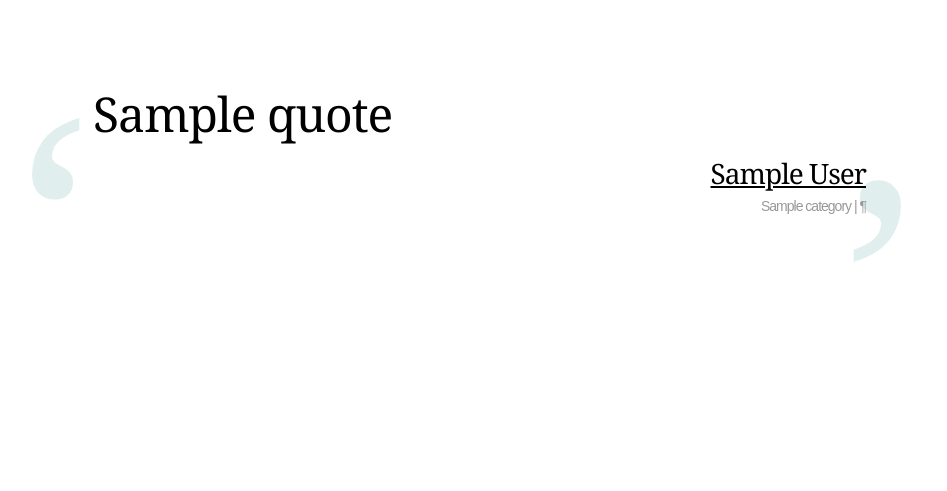
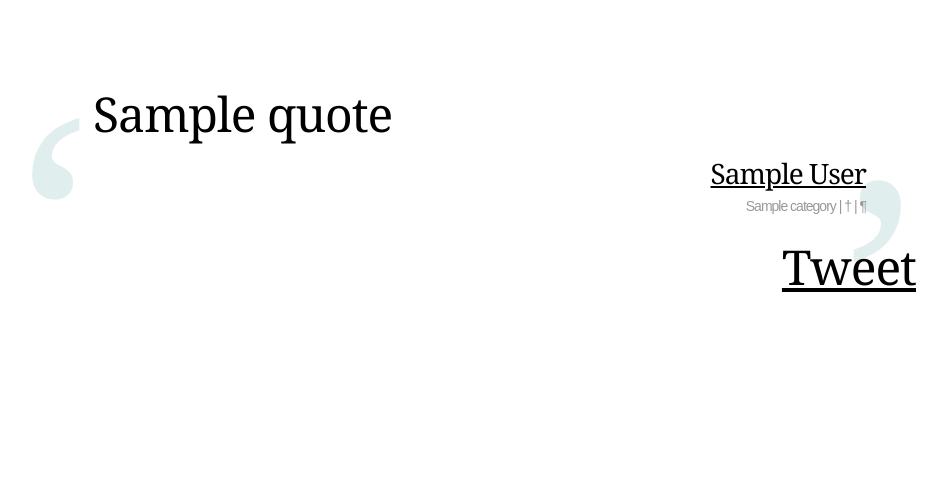
Before and after one commit to anthonydb/sandbox-project, a Django app: template quotes/templates/quotes_home.html in a window 1280 px wide. Shown: the part 134-625 px from the top of the page, without its empty margins (124-1071 px from the left). Run offline with Django 3.2, Linux system fonts and the light colour scheme; the template is opened without the code that fills it: most values are stand-ins (such as "Sample title", 1, 10 or a date in 2020); some libraries are stand-ins or nearby versions; some web fonts are replaced.

Commit message:
Add Twitter button; styling changes.

```diff
--- a/quotes/static/quotes.css
+++ b/quotes/static/quotes.css
@@ -88,6 +88,7 @@ input.button {
 }
 #markr {
     float:right;
+    height: 20px;
     line-height: 120px;
     font-size:600%;
     color: #E0EEEE;
@@ -125,10 +126,18 @@ input.button {
    text-decoration: none;
    color: #989898;
 }
+
 #tag a:hover {
    text-decoration: underline;
    color: #989898;
 }
+
+#social {
+   text-align: right;
+   width: 100%;
+   clear: right;
+}
+
 
 /* Item list style */
 
--- a/quotes/templates/quotes_home.html
+++ b/quotes/templates/quotes_home.html
@@ -1,7 +1,7 @@
 {% extends "quotes_base.html" %}
 
 {% block title %}| Home{% endblock %}
-{% block description %}Home page for Words on Art.{% endblock %}
+{% block description %}Words on Art: A collection of quotes about writing, music, art, poetry, journalism and the arts.{% endblock %}
 
 {% block content %}
     <div id="quote">
@@ -16,12 +16,22 @@
                 {% if forloop.last %}{% else %}
                 {% ifequal forloop.revcounter0 1 %}&amp; {% else %}, {% endifequal %}
                 {% endif %}
-                {% endfor %} | <a href="{{ random_quote.get_absolute_url }}">&#182</a>
+                {% endfor %} | <a class="inline" href="#inline_content">&dagger;</a> | <a href="{{ random_quote.get_absolute_url }}">&#182</a>
             <br />
             </div>
          <div id="markr">&#8217;</div>
+         <div id="social">
+             <a href="https://twitter.com/share" class="twitter-share-button">Tweet</a>
+<script>!function(d,s,id){var js,fjs=d.getElementsByTagName(s)[0];if(!d.getElementById(id)){js=d.createElement(s);js.id=id;js.src="//platform.twitter.com/widgets.js";fjs.parentNode.insertBefore(js,fjs);}}(document,"script","twitter-wjs");</script>
+        </div>
         {% else %}
             <p>Writing is a ton of fun.</p>
         {% endif %}
+        <div style='display:none'>
+			<div id='inline_content' style='padding:10px; background:#fff;'>
+			<p><strong>Source for this quote:</strong></p>
+			<p>{{ random_quote.source }}</p>
+			</div>
+		</div>
      </div>
 {% endblock %}
```
Also changed, not shown: quotes/templates/quotes_detail.html (+5 -2 lines).
